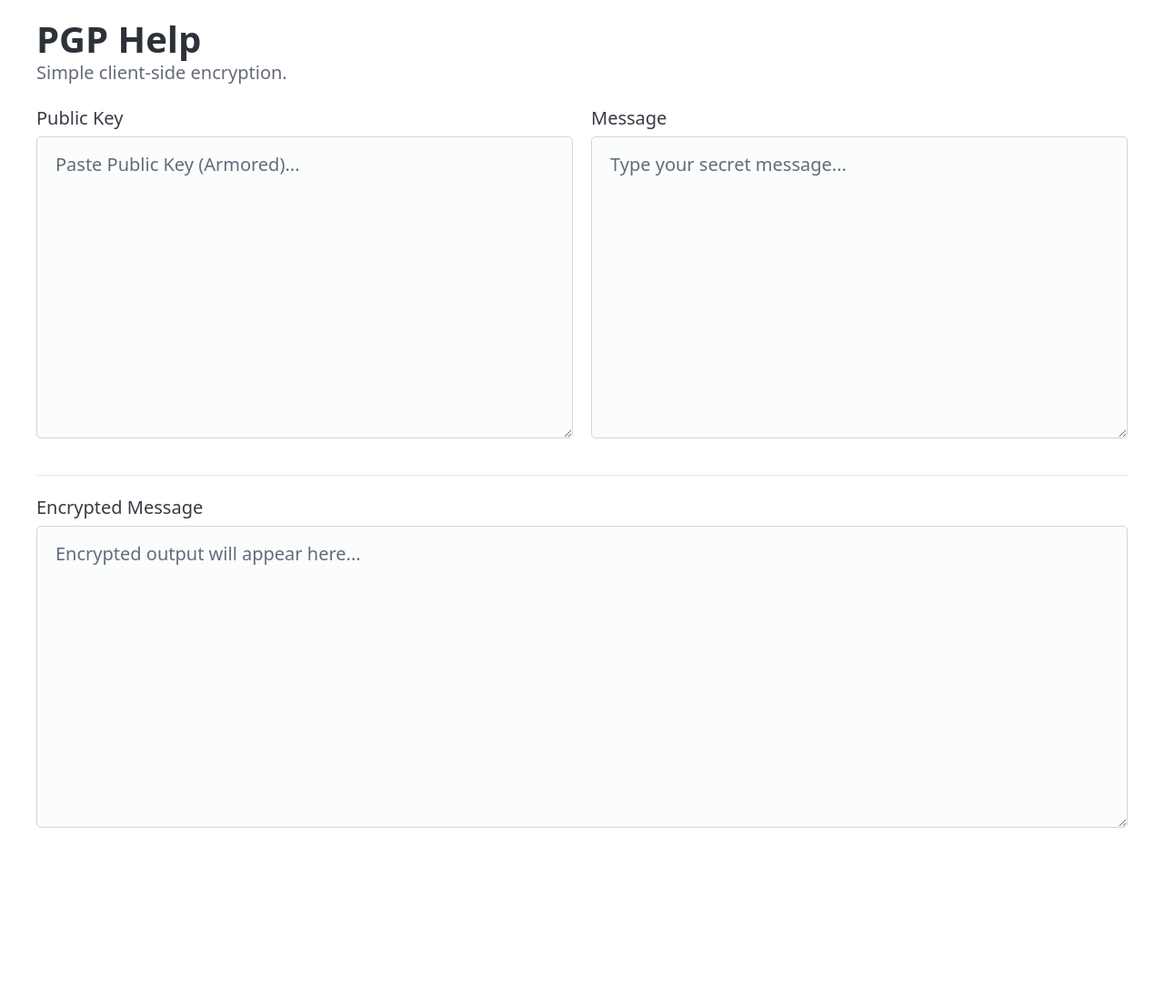
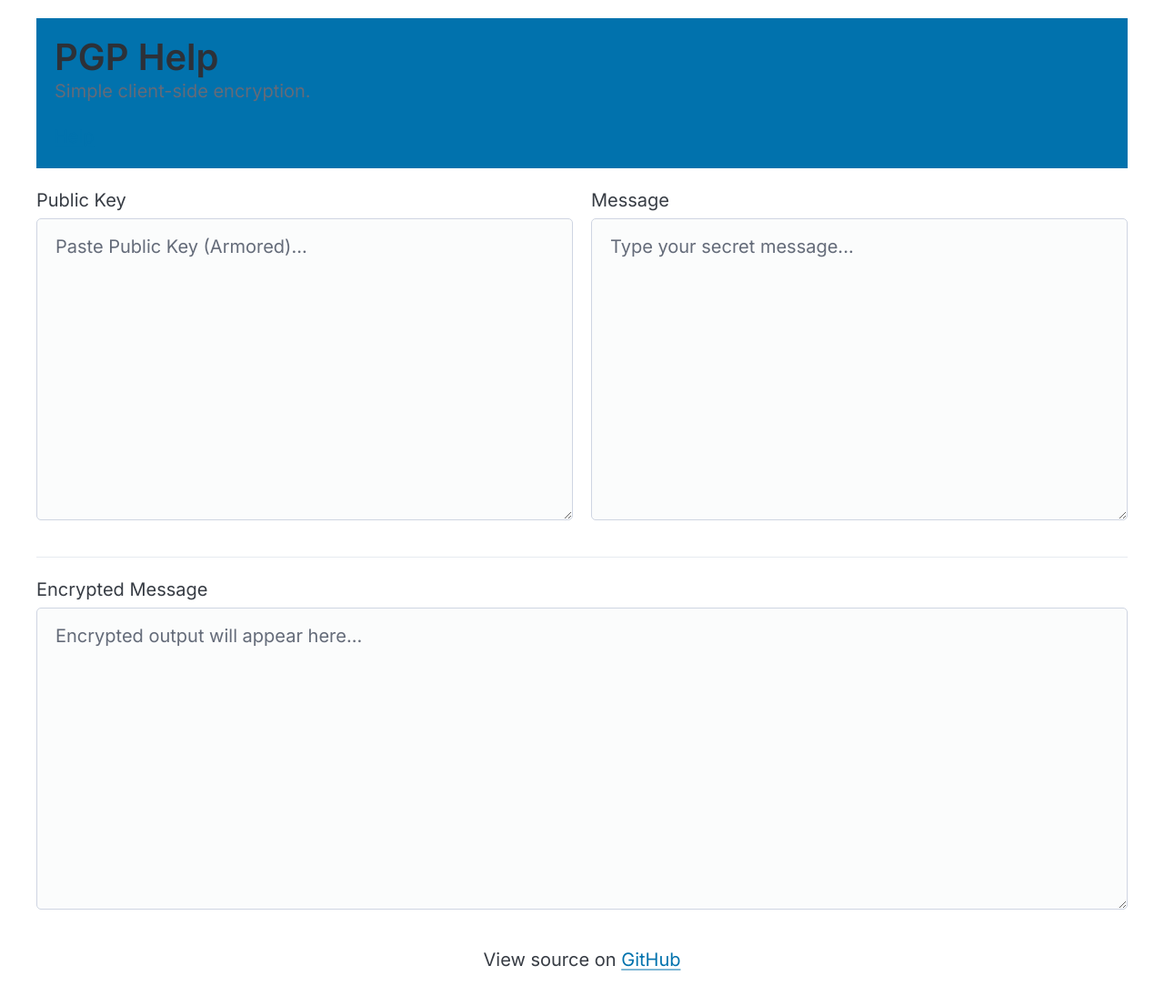
Before and after one commit to pgp-help/pgp.help, a Svelte app: page / in a window 1280 px wide. Shown: the top 1106 px of the page at 91% size. Before the commit the page ends 950 px from the top, so only its background shows below. Built offline with nearby package versions, Linux system fonts and the light colour scheme.

Commit message:
Shitty attemp at theming.

```diff
--- a/index.html
+++ b/index.html
@@ -1,9 +1,10 @@
 <!doctype html>
-<html lang="en">
+<html lang="en" data-theme="light">
 	<head>
 		<meta charset="UTF-8" />
 		<link rel="icon" type="image/svg+xml" href="/vite.svg" />
 		<meta name="viewport" content="width=device-width, initial-scale=1.0" />
+		<link href="https://fonts.googleapis.com/css2?family=Inter:wght@400;600&display=swap" rel="stylesheet">
 		<title>pgp-svelte</title>
 	</head>
 	<body>
--- a/src/App.svelte
+++ b/src/App.svelte
@@ -1,5 +1,6 @@
 <script>
 	import { encryptMessage } from './lib/pgp.js';
+	import Layout from './Layout.svelte';
 
 	let key = $state('');
 	let message = $state('');
@@ -25,12 +26,7 @@
 	});
 </script>
 
-<main class="container">
-	<hgroup>
-		<h1>PGP Help</h1>
-		<p>Simple client-side encryption.</p>
-	</hgroup>
-
+<Layout>
 	<div class="grid">
 		<div>
 			<label for="key">
@@ -66,4 +62,4 @@
 			aria-busy={isEncrypting}
 		></textarea>
 	</label>
-</main>
+</Layout>
--- /dev/null
+++ b/src/Layout.svelte
@@ -0,0 +1,17 @@
+<main class="container">
+	<header>
+		<hgroup>
+			<h1>PGP Help</h1>
+			<p>Simple client-side encryption.</p>
+		</hgroup>
+		<nav>
+			<a href="https://pgp.help" target="_blank" rel="noopener">Help</a>
+		</nav>
+	</header>
+
+	<slot />
+
+	<footer>
+		<p>View source on <a href="https://github.com/yourusername/pgp-svelte-wsl" target="_blank" rel="noopener">GitHub</a></p>
+	</footer>
+</main>
--- a/src/app.css
+++ b/src/app.css
@@ -1,4 +1,26 @@
 /* Custom styles to override Pico if necessary */
+:root {
+	--pico-font-family: 'Inter', sans-serif;
+	--pico-primary: #25ebe1;
+	--pico-background-color: #f8f9fa;
+	--pico-color: #212529;
+}
+
+header {
+	background-color: var(--pico-primary-background);
+	padding: 1rem;
+	border-bottom: 1px solid var(--pico-border-color);
+	margin-bottom: 1rem;
+}
+
+footer {
+	background-color: var(--pico-muted-background);
+	padding: 1rem;
+	border-top: 1px solid var(--pico-border-color);
+	margin-top: 1rem;
+	text-align: center;
+}
+
 main {
 	padding: 1rem;
 }
```
Also changed, not shown: 1 other file (tests, documents, lock files or other folders).
